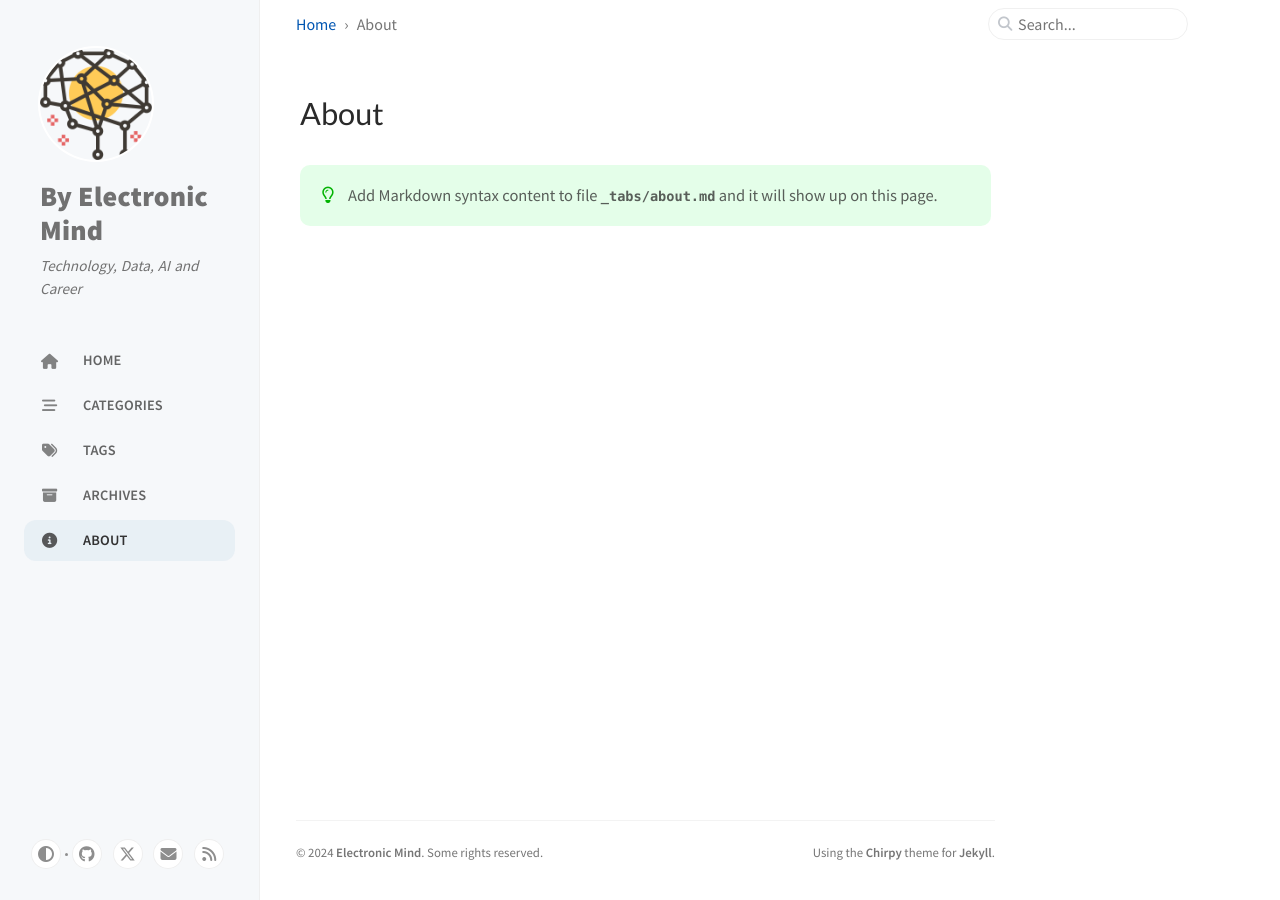
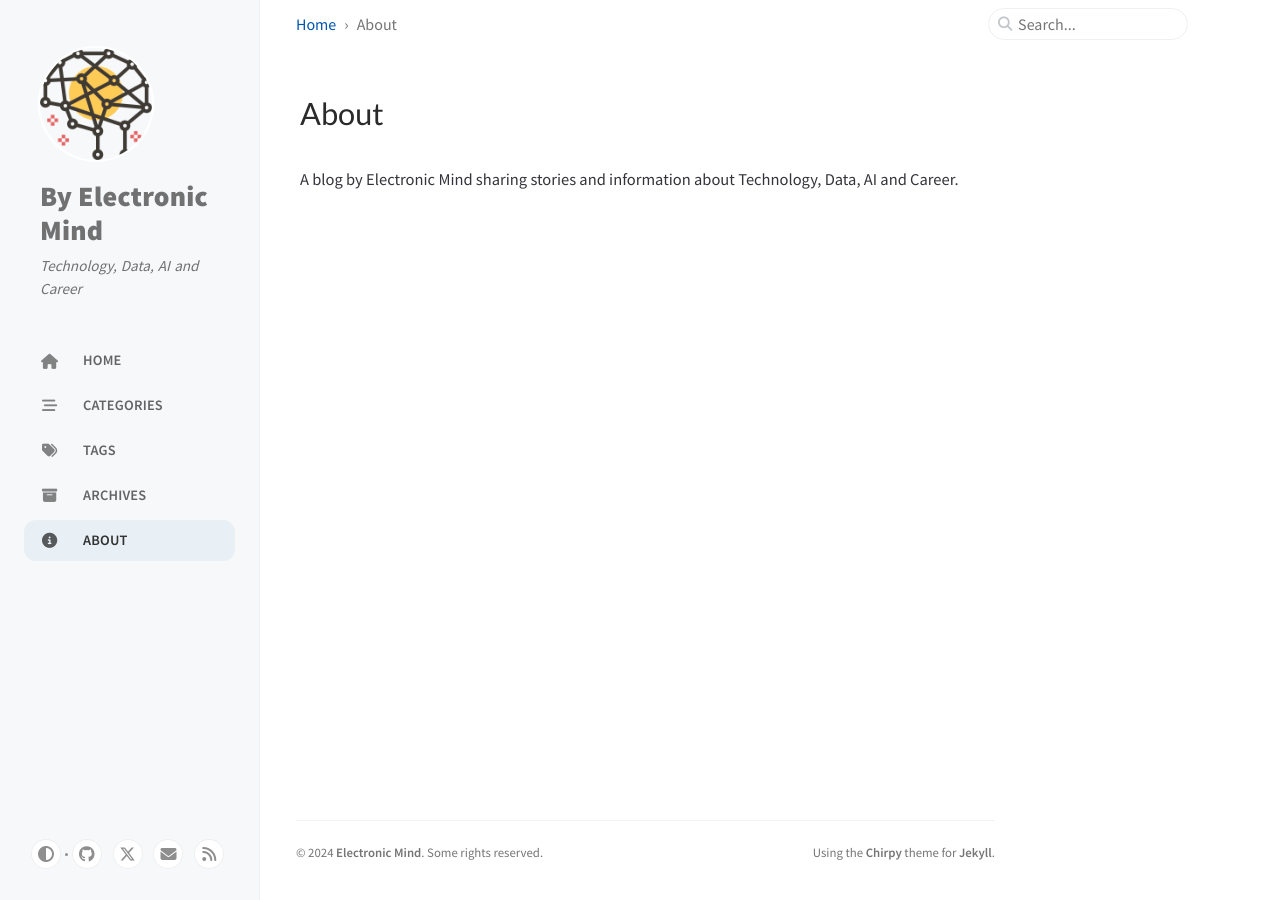
Before and after one commit to by-electronic-mind/by-electronic-mind.github.io, a Jekyll site: the page built from _tabs/about.md, in a window 1280 px wide. Built offline with Jekyll 4.4.1, drawn with Linux system fonts in a browser that asks for light colours; cached includes are drawn as plain includes.

Commit message:
Update about.md

```diff
--- a/_tabs/about.md
+++ b/_tabs/about.md
@@ -4,5 +4,4 @@ icon: fas fa-info-circle
 order: 4
 ---
 
-> Add Markdown syntax content to file `_tabs/about.md`{: .filepath } and it will show up on this page.
-{: .prompt-tip }
+A blog by Electronic Mind sharing stories and information about Technology, Data, AI and Career.
```
